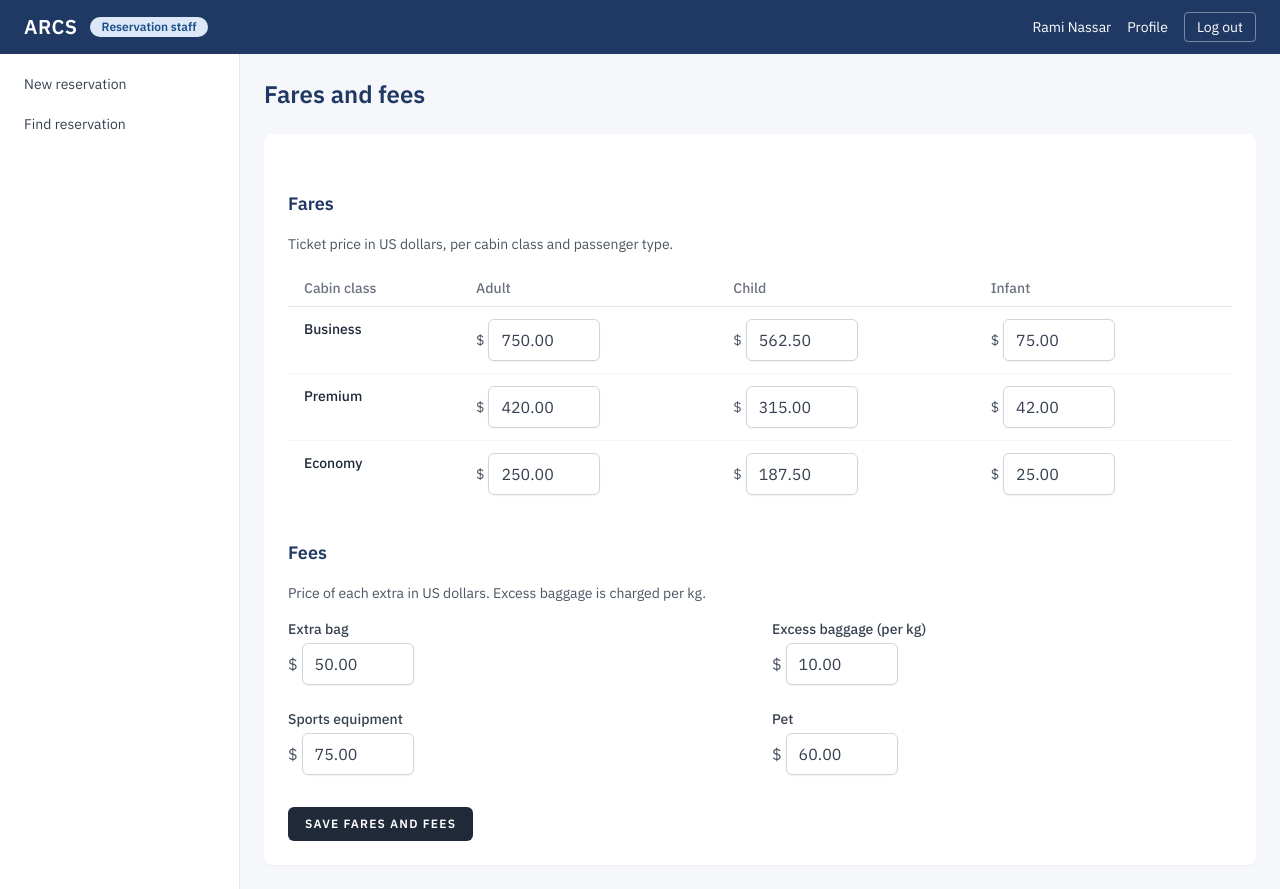
After one commit to tima-gitHb/arcs, a Laravel app: page /manager/fares in a window 1280 px wide. The commit adds this page. Run offline with Laravel 12, Linux system fonts and the light colour scheme; a user stored in the database is signed in; data comes from the database, SQL or seed files in the repository; style sheets or scripts are compiled from the project's sources.

Commit message:
M7: fares and fees page, Money::toCents, audited changes (SR-56)

```diff
--- a/app/Enums/Role.php
+++ b/app/Enums/Role.php
@@ -56,6 +56,7 @@ enum Role: string
                 'Flights and aircraft' => 'manager.flights',
                 'Staff accounts' => 'manager.accounts',
                 'Rules and allowances' => 'manager.rules',
+                'Fares and fees' => 'manager.fares',
                 'Audit log' => 'manager.audit',
             ],
         };
--- /dev/null
+++ b/app/Http/Controllers/Manager/FareController.php
@@ -0,0 +1,102 @@
+<?php
+
+namespace App\Http\Controllers\Manager;
+
+use App\Enums\CabinClass;
+use App\Enums\FeeCode;
+use App\Enums\PassengerType;
+use App\Http\Controllers\Controller;
+use App\Http\Requests\Manager\UpdateFaresRequest;
+use App\Models\AuditEntry;
+use App\Models\Fare;
+use App\Models\Fee;
+use App\Support\Money;
+use Illuminate\Http\RedirectResponse;
+use Illuminate\Support\Facades\DB;
+use Illuminate\View\View;
+
+class FareController extends Controller
+{
+    public function index(): View
+    {
+        // Prices are stored in cents; the form shows plain dollars ("187.50") so it can be posted back as typed.
+        $fares = Fare::all()->mapWithKeys(fn (Fare $fare) => [
+            strtolower($fare->cabin_class->value).'.'.strtolower($fare->passenger_type->value) => $this->dollars($fare->amount_cents),
+        ]);
+
+        $fees = Fee::all()->mapWithKeys(fn (Fee $fee) => [$fee->code->value => $this->dollars($fee->amount_cents)]);
+
+        return view('manager.fares', [
+            'cabins' => CabinClass::cases(),
+            'types' => PassengerType::cases(),
+            'feeCodes' => FeeCode::cases(),
+            'fares' => $fares,
+            'fees' => $fees,
+        ]);
+    }
+
+    /**
+     * Updates the existing 13 prices. It never creates or deletes a row: FareService needs all of them.
+     * Each value that really changed is saved with one audit row (old → new, who, when).
+     */
+    public function update(UpdateFaresRequest $request): RedirectResponse
+    {
+        $data = $request->validated();
+        $changed = 0;
+
+        // One transaction: either every change and its audit row is saved, or none.
+        DB::transaction(function () use ($data, &$changed) {
+            foreach (CabinClass::cases() as $cabin) {
+                foreach (PassengerType::cases() as $type) {
+                    $fare = Fare::where('cabin_class', $cabin)->where('passenger_type', $type)->firstOrFail();
+                    $typed = $data['fares'][strtolower($cabin->value)][strtolower($type->value)];
+
+                    $changed += $this->save($fare, $typed, "fare {$cabin->label()} {$type->label()}");
+                }
+            }
+
+            foreach (FeeCode::cases() as $code) {
+                $fee = Fee::where('code', $code)->firstOrFail();
+
+                $changed += $this->save($fee, $data['fees'][$code->value], "fee {$code->value}");
+            }
+        });
+
+        return redirect()->route('manager.fares')
+            ->with('status', $changed === 0 ? 'No price changed.' : "Prices saved ({$changed} changed).");
+    }
+
+    /**
+     * Saves one price if it differs, with its audit row. Returns 1 when it changed, else 0.
+     * "250" and "250.00" are the same 25000 cents, so they are not a change.
+     */
+    private function save(Fare|Fee $price, string $typedDollars, string $field): int
+    {
+        $newCents = Money::toCents($typedDollars);
+
+        if ($newCents === $price->amount_cents) {
+            return 0;
+        }
+
+        AuditEntry::create([
+            'field' => $field,
+            'old_value' => Money::format($price->amount_cents),
+            'new_value' => Money::format($newCents),
+            'user_id' => auth()->id(),
+            'changed_at' => now(),
+            // passenger_id and flight_id stay null: a price belongs to neither.
+        ]);
+
+        $price->update(['amount_cents' => $newCents]);
+
+        return 1;
+    }
+
+    /**
+     * 18750 → "187.50", with integer math only (no float, no thousands comma).
+     */
+    private function dollars(int $cents): string
+    {
+        return intdiv($cents, 100).'.'.str_pad((string) ($cents % 100), 2, '0', STR_PAD_LEFT);
+    }
+}
--- /dev/null
+++ b/resources/views/manager/fares.blade.php
@@ -0,0 +1,83 @@
+<x-app-layout>
+    <x-slot name="header">
+        <h1 class="text-2xl font-semibold text-navy">Fares and fees</h1>
+    </x-slot>
+
+    <div class="bg-white rounded-lg shadow-sm p-6 text-gray-700">
+        @if (session('status'))
+            <div class="mb-6 rounded-md bg-green-50 p-4 text-sm text-green-700">
+                {{ session('status') }}
+            </div>
+        @endif
+
+        <form method="POST" action="{{ route('manager.fares.update') }}" class="space-y-8">
+            @csrf
+            @method('PUT')
+
+            <section class="space-y-4">
+                <h2 class="text-lg font-semibold text-navy">Fares</h2>
+                <p class="text-sm text-gray-600">Ticket price in US dollars, per cabin class and passenger type.</p>
+
+                <div class="overflow-x-auto">
+                    <table class="w-full text-sm">
+                        <thead class="text-left text-gray-500 border-b border-gray-200">
+                            <tr>
+                                <th class="px-4 py-2 font-medium">Cabin class</th>
+                                @foreach ($types as $type)
+                                    <th class="px-4 py-2 font-medium">{{ $type->label() }}</th>
+                                @endforeach
+                            </tr>
+                        </thead>
+                        <tbody>
+                            @foreach ($cabins as $cabin)
+                                <tr class="border-b border-gray-100 last:border-0 align-top">
+                                    <th scope="row" class="px-4 py-3 text-left font-medium text-gray-800">{{ $cabin->label() }}</th>
+                                    @foreach ($types as $type)
+                                        @php
+                                            // fares[economy][adult] in the form, fares.economy.adult in old() and the errors.
+                                            $cabinKey = strtolower($cabin->value);
+                                            $typeKey = strtolower($type->value);
+                                            $field = "fares.$cabinKey.$typeKey";
+                                        @endphp
+                                        <td class="px-4 py-3">
+                                            <div class="flex items-center gap-1">
+                                                <span class="text-gray-600">$</span>
+                                                <x-text-input id="fare_{{ $cabinKey }}_{{ $typeKey }}" name="fares[{{ $cabinKey }}][{{ $typeKey }}]" type="number" min="0" max="99999.99" step="0.01" class="w-28"
+                                                    :value="old($field, $fares[$cabinKey.'.'.$typeKey] ?? '')" required
+                                                    aria-label="{{ $cabin->label() }} {{ $type->label() }} fare in dollars" />
+                                            </div>
+                                            <x-input-error :messages="$errors->get($field)" class="mt-2" />
+                                        </td>
+                                    @endforeach
+                                </tr>
+                            @endforeach
+                        </tbody>
+                    </table>
+                </div>
+            </section>
+
+            <section class="space-y-4">
+                <h2 class="text-lg font-semibold text-navy">Fees</h2>
+                <p class="text-sm text-gray-600">Price of each extra in US dollars. Excess baggage is charged per kg.</p>
+
+                <div class="grid gap-6 sm:grid-cols-2">
+                    @foreach ($feeCodes as $code)
+                        <div>
+                            <x-input-label for="fee_{{ $code->value }}" :value="$code->label()" />
+                            <div class="mt-1 flex items-center gap-1">
+                                <span class="text-gray-600">$</span>
+                                <x-text-input id="fee_{{ $code->value }}" name="fees[{{ $code->value }}]" type="number" min="0" max="99999.99" step="0.01" class="w-28"
+                                    :value="old('fees.'.$code->value, $fees[$code->value] ?? '')" required />
+                            </div>
+                            <x-input-error :messages="$errors->get('fees.'.$code->value)" class="mt-2" />
+                        </div>
+                    @endforeach
+                </div>
+            </section>
+
+            <div>
+                <x-primary-button>Save fares and fees</x-primary-button>
+            </div>
+        </form>
+    </div>
+</x-app-layout>
--- a/routes/web.php
+++ b/routes/web.php
@@ -16,6 +16,7 @@ use App\Http\Controllers\Manager\AccountController;
 use App\Http\Controllers\Manager\AircraftController;
 use App\Http\Controllers\Manager\AuditController;
 use App\Http\Controllers\Manager\DashboardController;
+use App\Http\Controllers\Manager\FareController;
 use App\Http\Controllers\Manager\FlightController;
 use App\Http\Controllers\Manager\FlightListController;
 use App\Http\Controllers\Manager\RuleController;
@@ -103,6 +104,8 @@ Route::middleware(['auth', 'role:manager'])->prefix('manager')->name('manager.')
     Route::post('/accounts/{user}/reset-link', [AccountController::class, 'sendResetLink'])->name('accounts.reset-link');
     Route::get('/rules', [RuleController::class, 'index'])->name('rules');
     Route::put('/rules', [RuleController::class, 'update'])->name('rules.update');
+    Route::get('/fares', [FareController::class, 'index'])->name('fares');
+    Route::put('/fares', [FareController::class, 'update'])->name('fares.update');
     Route::get('/audit', [AuditController::class, 'index'])->name('audit');
 });
 
```
Also changed, not shown: app/Http/Requests/Manager/UpdateFaresRequest.php (added, +82 -0 lines), app/Support/Money.php (+19 -0 lines), resources/views/manager/audit.blade.php (+10 -2 lines), tests/Feature/Manager/FareTest.php (+18 -2 lines).
